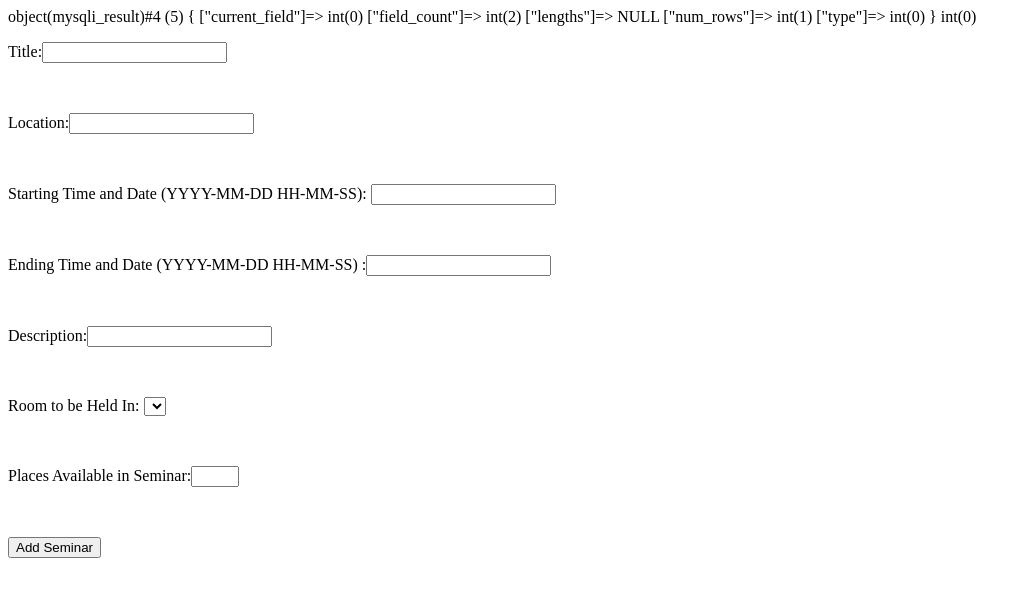
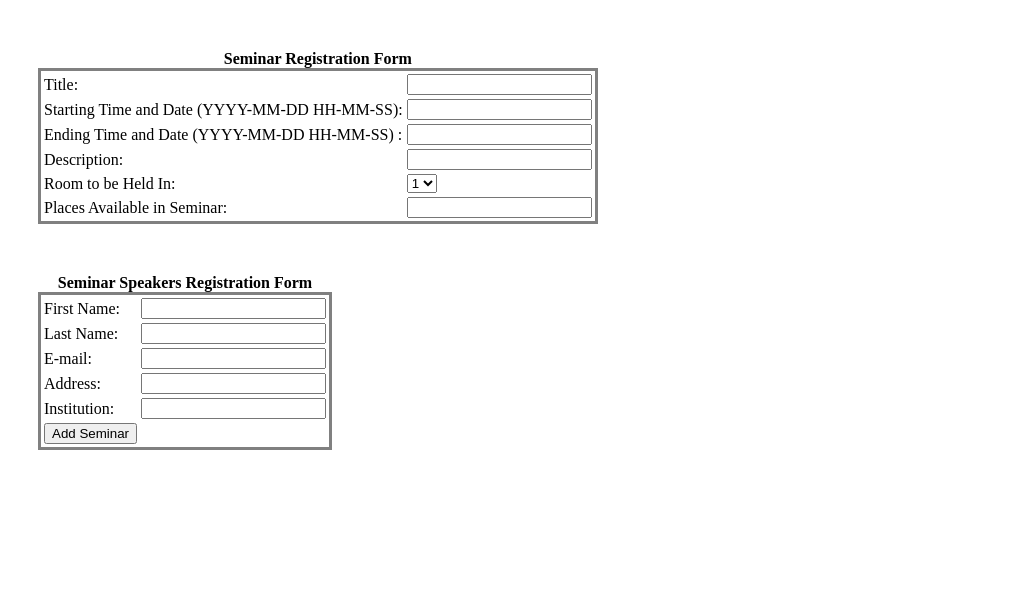
Before and after one commit to andorremus/online_registration_system, a PHP site: page / in a window 1280 px wide. Shown: the top 597 px of the page, without its empty margins (0-1031 px from the left). Run offline with PHP 8.4, Linux system fonts and the light colour scheme; tables that the repository leaves empty or names only in its code hold one stand-in row (values such as "Sample post"); lists and menus that the app fills with data are empty.

Commit message:
Got the index page functionally ready with all the sql allocations

```diff
--- a/Seminar.php
+++ b/Seminar.php
@@ -10,14 +10,16 @@ class Seminar
     private $endTime;
     private $description;
     private $placesAvailable;
+    private $roomId;
 
-    public function __construct($title, $startTime, $endTime, $description, $placesAvailable)
+    public function __construct($title, $startTime, $endTime, $description, $placesAvailable,$roomId)
     {
         $this->title = $title;
         $this->startTime = $startTime;
         $this->endTime = $endTime;
         $this->description = $description;
         $this->placesAvailable = $placesAvailable;
+        $this->roomId = $roomId;
     }
 
     public function getTitle() {
@@ -38,7 +40,12 @@ class Seminar
 
     public function getPlacesAvailable()
     {
-        return $this->getPlacesAvailable();
+        return $this->placesAvailable;
+    }
+
+    public function getRoomId()
+    {
+        return $this->roomId;
     }
     public function getLink()
     {
--- /dev/null
+++ b/Speaker.php
@@ -0,0 +1,53 @@
+<?php
+/**
+ * Created by PhpStorm.
+ * User: Remus
+ * Date: 04/01/2015
+ * Time: 11:47
+ */
+
+class Speaker
+{
+    private $firstName;
+    private $lastName;
+    private $email;
+    private $address;
+    private $institution;
+
+    public function __construct($firstName,$lastName,$email,$address,$institution)
+    {
+        $this->firstName = $firstName;
+        $this->lastName = $lastName;
+        $this->email = $email;
+        $this->address = $address;
+        $this->institution = $institution;
+    }
+
+    public function getFirstName()
+    {
+        return $this->firstName;
+    }
+
+    public function getLastName()
+    {
+        return $this->lastName;
+    }
+
+    public function getEmail()
+    {
+        return $this->email;
+    }
+
+    public function getAddress()
+    {
+        return $this->address;
+    }
+
+    public function getInstitution()
+    {
+        return $this->institution;
+    }
+
+
+
+}
--- a/databaseConnection.php
+++ b/databaseConnection.php
@@ -1,5 +1,6 @@
 <?php
 require_once('Seminar.php');
+require_once('Speaker.php');
 
 class databaseConnection
 {
@@ -15,28 +16,93 @@ class databaseConnection
         }
     }
 
-    public function addSeminar(Seminar $seminar)
+    public function addSeminar(Seminar $seminar,Speaker $speaker)
     {
         $title = $seminar->getTitle();
         $startTime = $seminar->getStartTime();
         $endTime = $seminar->getEndTime();
         $description = $seminar->getDescription();
         $placesAvailable = $seminar->getPlacesAvailable();
+        $roomId = $seminar->getRoomId();
 
+        $firstName = $speaker->getFirstName();
+        $lastName = $speaker->getLastName();
+        $email = $speaker->getEmail();
+        $address = $speaker->getAddress();
+        $institution = $speaker->getInstitution();
+
+        // Establish connection to database
         $dbConnection = new databaseConnection('194.81.104.22','s13430492','remian10','CSY2028_13430492');
-        $sql = "INSERT INTO Seminar VALUES (NULL,$title,$startTime,$endTime,$description,$placesAvailable)";
 
-        if($dbConnection->link->query($sql))
+        // Query definition for adding values into the Seminar table
+        $sql = "INSERT INTO Seminar VALUES(NULL,'$title','$startTime','$endTime','$description','$placesAvailable')";
+
+        // Query definition for adding values into the Speaker table
+        $sqlSpeaker = "INSERT INTO Speaker VALUES(NULL , '$firstName','$lastName','$email','$address','$institution')";
+
+        // Query to find out the seminar Id and the speaker Id
+        $sql3 = "SELECT MAX(seminarId) AS  seminarNo FROM Seminar";
+        $sql4 = "SELECT MAX(speakerId) AS  speakerNo FROM Speaker";
+
+
+        if(!($this->link->query($sql) ) )  // Actual querying to insert values into Seminar
         {
-            die('There was an error running the query ' . $dbConnection->link->error);
+            die('There was an error running the query no 1 ' . $this->link->error);
         }
         else
         {
-            echo "New seminar created successfully;";
+            echo "New seminar created successfully;". "<br>";
         }
 
+
+
+        $maxResult = $this->link->query($sql3);
+        $row = $maxResult->fetch_assoc();
+        $maxSeminarNo = $row['seminarNo'];
+        echo "MaxSem: ".$maxSeminarNo;
+
+        // Query definition for assigning room number and seminar id into Allocated_Room table
+        $sql2 = "INSERT INTO Allocated_Room VALUES ($maxSeminarNo,$roomId)";
+
+        if(!($this->link->query($sql2) ) )  // Actual querying to insert values into Allocated Room
+        {
+            die('There was an error running the query no 2 ' . $this->link->error);
+        }
+        else
+        {
+            echo " Room allocated successfully;" . "<br/> ";
+        }
+
+        if(!($this->link->query($sqlSpeaker) ) )  // Actual querying to insert values into Speaker
+        {
+            die('There was an error running the query SpeakerSQL' . $this->link->error);
+        }
+        else
+        {
+            echo "New Speaker created successfully;" . "<br> ";
+        }
+
+        $maxResult2 = $this->link->query($sql4);
+        $row2 = $maxResult2->fetch_assoc();
+        $maxSpeakerNo = $row2['speakerNo'];
+        echo "MaxSpe: ".$maxSpeakerNo;
+
+        // Query definition for inserting the seminar no and speaker no into the table
+        $sqlSeminarSpeaker = "INSERT INTO Seminar_has_Speaker VALUES ($maxSpeakerNo,$maxSeminarNo)";
+        echo $sqlSeminarSpeaker;
+
+        if(!($this->link->query($sqlSeminarSpeaker) ) ) // Actual querying to insert values into Seminar_has_Speaker
+        {
+            die('There was an error running the query Sqlseminarspeaker' . $this->link->error);
+        }
+        else
+        {
+            echo "Speaker assigned to the Seminar successfully;" . "<br>";
+        }
+
+
+        $maxResult->free();
         $dbConnection->link->close();
-
 
     }
 
--- a/index.php
+++ b/index.php
@@ -20,21 +20,25 @@
 
     $dbConnection = new databaseConnection($host, $username, $password, $dbName);
 
-    $findAvailableRoomsSQL ="SELECT roomId,capacity from Room";
+    $findAvailableRoomsSQL ="SELECT roomId,roomName,capacity,location from Room";
+    //var_dump($findAvailableRoomsSQL);
 
     $roomsAvailable = $dbConnection->getLink()->query($findAvailableRoomsSQL);
-    var_dump($roomsAvailable);
 
-    $row = $roomsAvailable->fetch_assoc();
+
+   /* $row = $roomsAvailable->fetch_assoc();
     $capacity = (int) $row['capacity'];
     var_dump($capacity);
+    $name = $row['roomName'];
+    var_dump($name);*/
+
 
     function displayRooms()
     {
         global $roomsAvailable;
         while ($row = $roomsAvailable->fetch_assoc())
         {
-            echo "<option>" .$row['roomId'].$row['roomName']. "</i><br></option>";
+            echo "<option>" . $row['roomId'] .  "</i><br></option>";
         }
     }
 
@@ -45,35 +49,61 @@
 
 
     ?>
+    <style>
+        .regForm
+        {
+            table-border-color-light: #1f1b82;
+            border-style: solid;
+            margin-top: 50px;
+            margin-left: 30px;
+        }
+
+    </style>
+
 <meta charset="UTF-8">
-<title>Add page</title>
+<title>Index Page</title>
 </head>
 <body>
 <form action="add.php" method="post">
-    <p>Title:<input type="text" name="title" value=""></p><br>
+    <table class="regForm">
+        <caption><b>Seminar Registration Form<b></caption>
+        <tr><td>Title:</td><td><input type="text" name="title" value=""></td></tr>
 
-    <p>Location:<input type="text" name="location" value=""></p><br>
+        <tr><td>Starting Time and Date (YYYY-MM-DD HH-MM-SS):</td><td> <input type="text" name="startTime" value=""></td></tr>
 
-    <p>Starting Time and Date (YYYY-MM-DD HH-MM-SS): <input type="text" name="startTime" value=""></p><br>
+        <tr><td>Ending Time and Date (YYYY-MM-DD HH-MM-SS) :</td><td> <input type="text" name="endTime" value=""></td></tr>
 
-    <p>Ending Time and Date (YYYY-MM-DD HH-MM-SS) :<input type="text" name="endTime" value=""></p><br>
+        <tr><td>Description:</td><td><input type="text" name="description" value=""></td></tr>
 
-    <p>Description:<input type="text" name="description" value=""></p><br>
+        <tr><td>Room to be Held In:
 
-    <p>Room to be Held In:
-        <select name="room">
-            <?php
+                </td><td><select name="room">
+                    <?php
+                    displayRooms();
+                    ?>
+                    </select></td></tr>
 
-            displayRooms();
+        <tr><td>Places Available in Seminar:</td><td> <input type="number" min="1" max="<?php global $capacity; echo $capacity?>" name="placesAvailable" value=""></td></tr>
+    </table>
 
-            ?>
+    <table class="regForm">
+        <caption><b>Seminar Speakers Registration Form<b></caption>
+        <tr><td>First Name:</td><td><input type="text" name="firstName"></td></tr>
+
+        <tr><td>Last Name:</td><td><input type="text" name="lastName"></td></tr>
+
+        <tr><td>E-mail:</td><td><input type="text" name="email"></td></tr>
+
+        <tr><td>Address:</td><td><input type="text" name="address"></td></tr>
+
+        <tr><td>Institution:</td><td><input type="text" name="institution"></td></tr>
 
 
-        </select></p><br>
 
-    <p>Places Available in Seminar:<input type="number" min="1" max="<?php global $_capacity; echo $capacity?>" name="placesAvailable" value=""></p><br>
 
-    <p><input type="submit" value="Add Seminar"></p>
+
+        <tr><td><input type="submit" value="Add Seminar"></td></tr>
+    </table>
 
 
 </form>
```
Also changed, not shown: add.php (+43 -2 lines), attendee.php (added, +46 -0 lines), register.php (added, +39 -0 lines).
